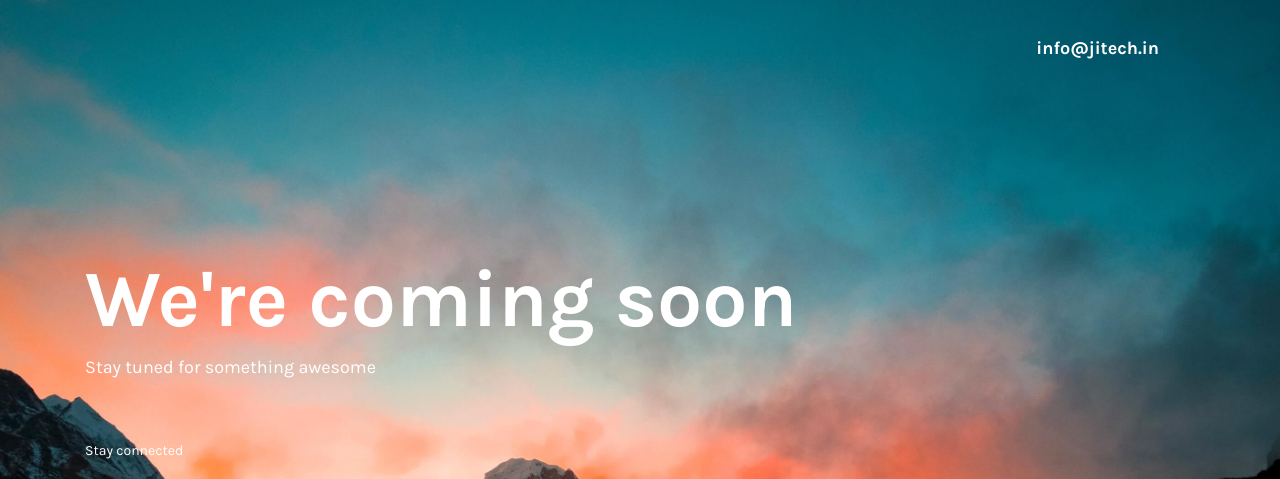
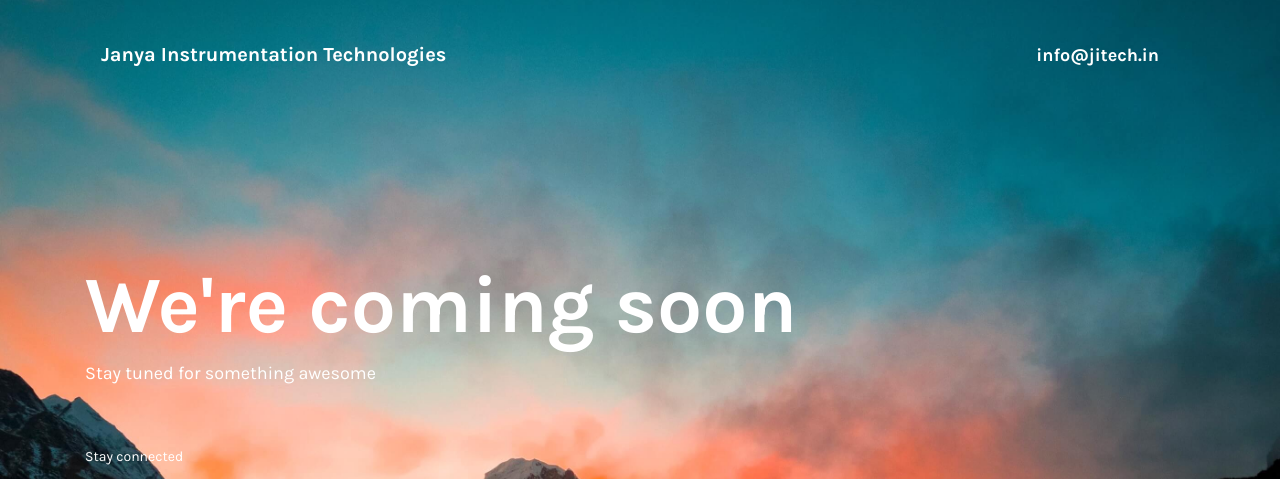
Before and after one commit to jitechnologies/jitechnologies.github.io, a website: page index.html in a window 1280 px wide. Shown: the top 479 px of the page. Drawn offline with nearby package versions, Linux system fonts and the light colour scheme.

Commit message:
added header

```diff
--- a/index.html
+++ b/index.html
@@ -19,6 +19,7 @@
 			<nav class="navbar navbar-dark bg-transparenet">
 				<a class="navbar-brand" href="#">
 					<!-- <img src="assets/images/logo.svg" alt="logo"> -->
+					<span style="font-weight:bold">Janya Instrumentation Technologies</span>
 				</a>
 				<!-- <span class="navbar-text ml-auto d-none d-sm-inline-block">xx-130-5444</span> -->
 				<span class="navbar-text d-none d-sm-inline-block">info@jitech.in</span>
```
